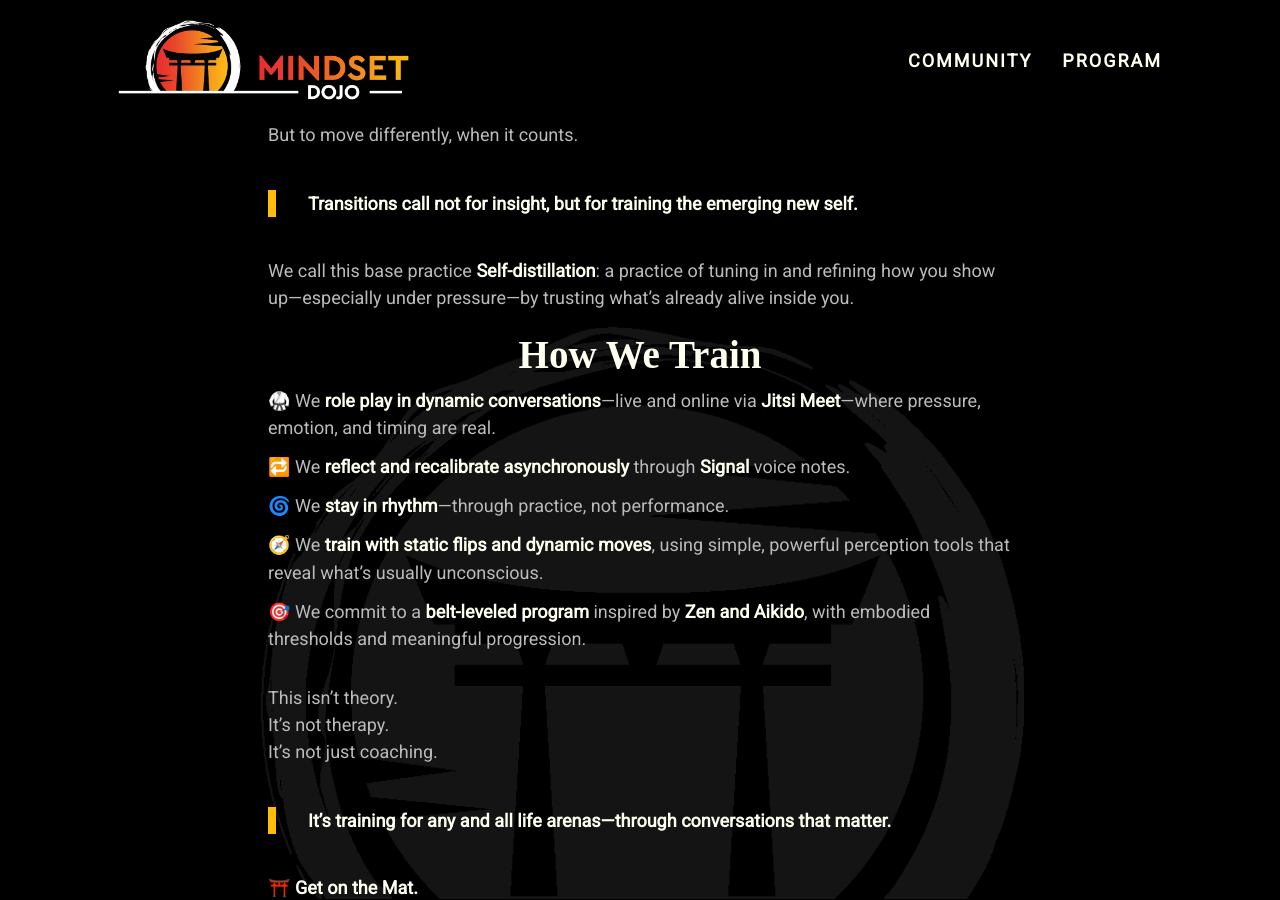
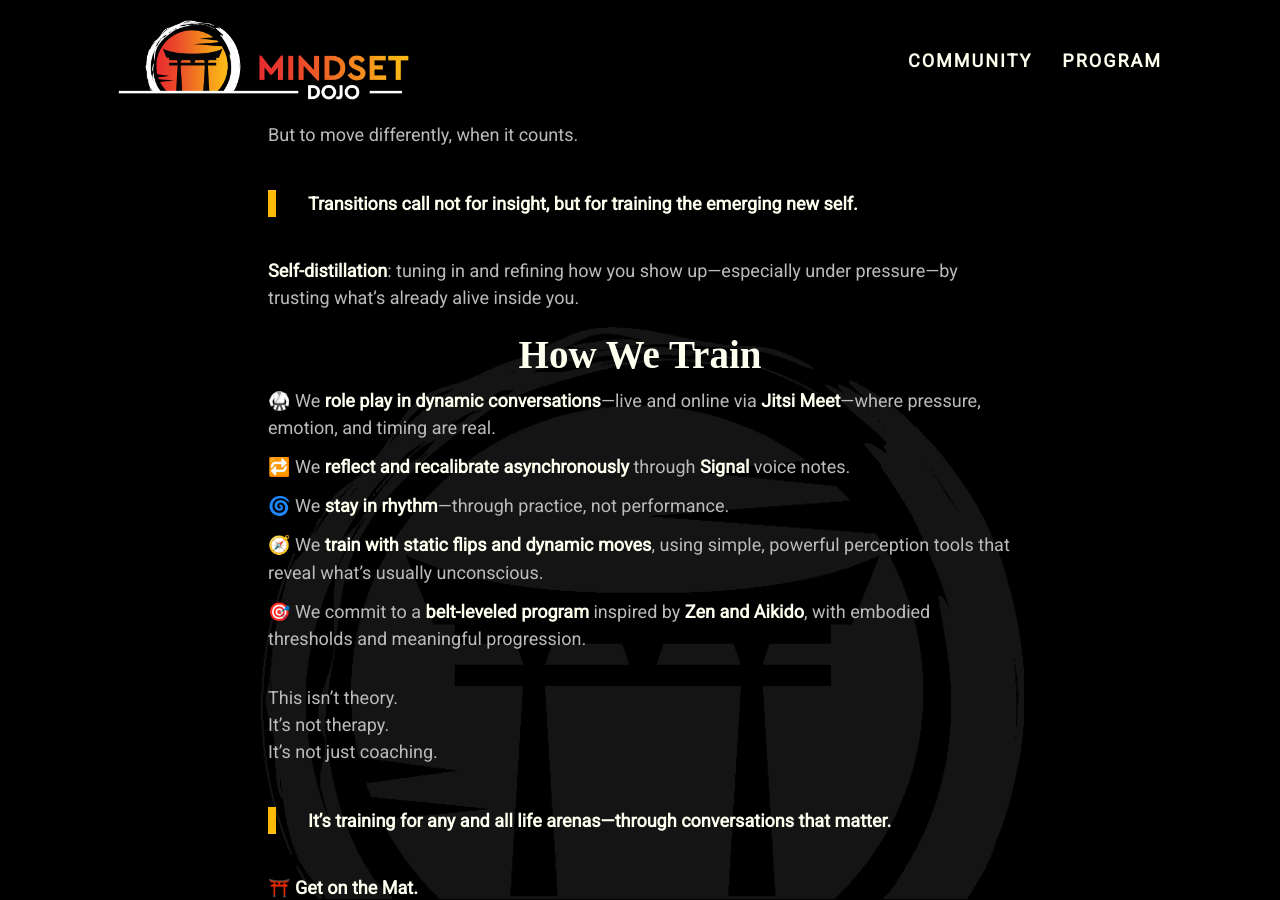
Before and after one commit to mindset-dojo/mindset-dojo.github.io, a Jekyll site: the page built from index.md, in a window 1280 px wide and 900 px high, scrolled down 478 px. Built offline with Jekyll 4.4.1, drawn with Linux system fonts in a browser that asks for light colours; some web fonts are replaced.

Commit message:
feat: Clarify Self-distillation

```diff
--- a/index.md
+++ b/index.md
@@ -24,7 +24,7 @@
 
 <blockquote><strong>Transitions call not for insight, but for training the emerging new self.</strong></blockquote>
 
-<p>We call this base practice <strong>Self-distillation</strong>: a practice of tuning in and refining how you show up—especially under pressure—by trusting what’s already alive inside you.</p>
+<p><strong>Self-distillation</strong>: tuning in and refining how you show up—especially under pressure—by trusting what’s already alive inside you.</p>
 
 <h2>How We Train</h2>
 <ul>
```
